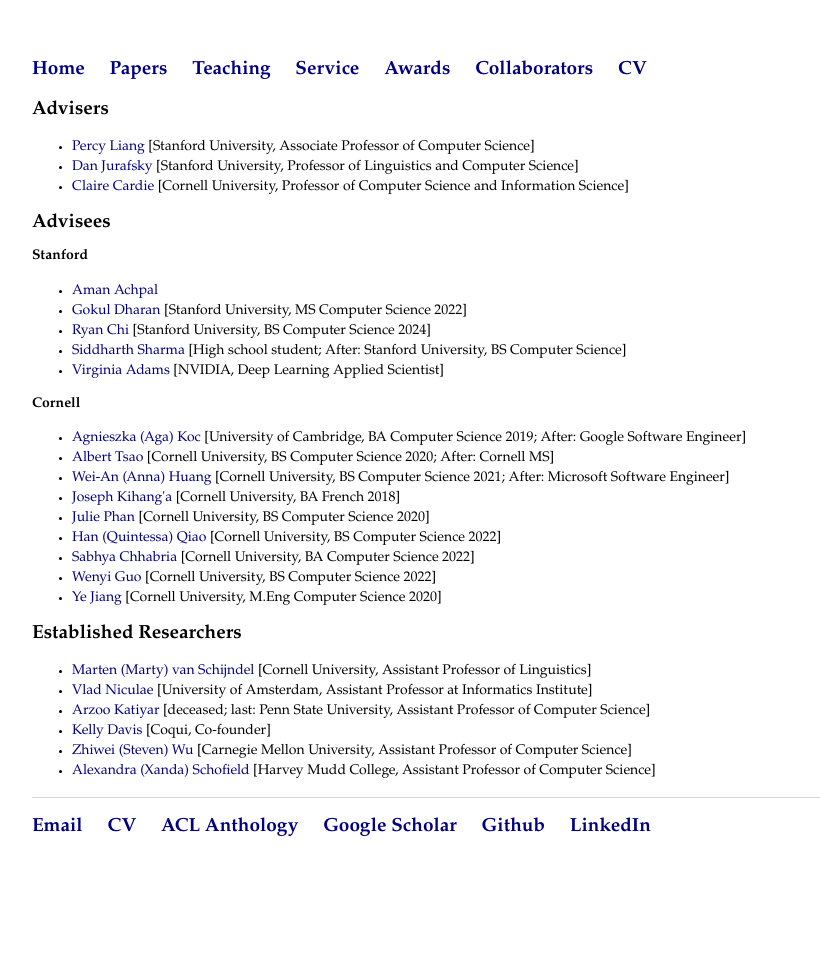
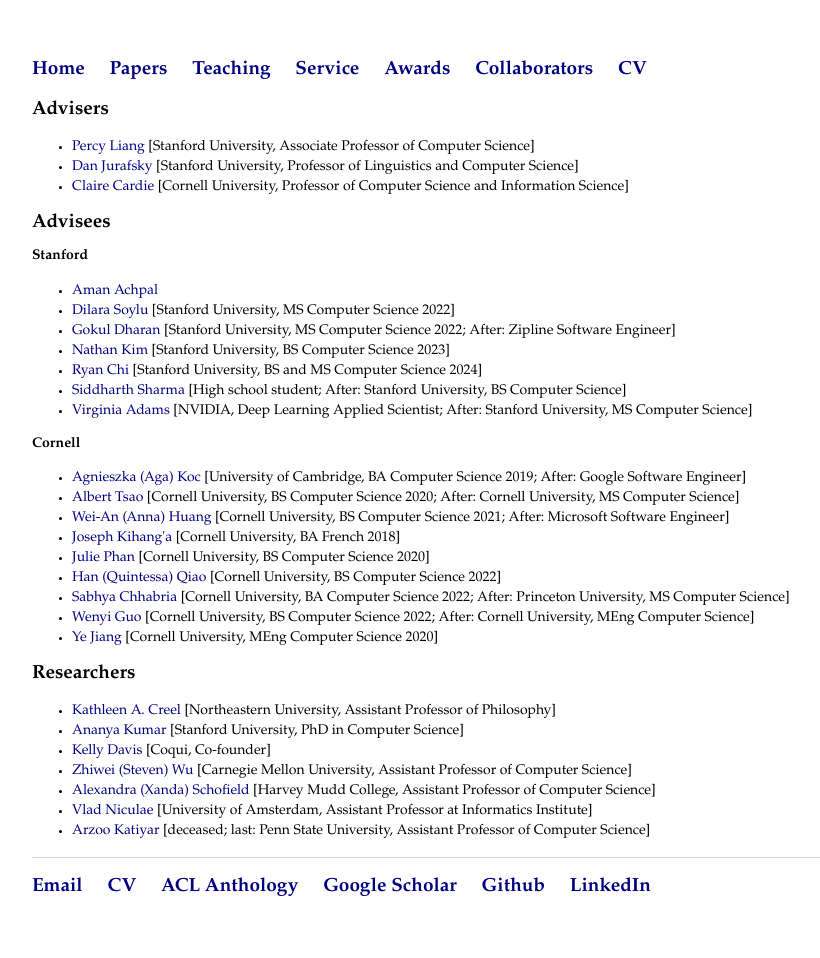
Before and after one commit to rishibommasani/rishibommasani.github.io, a Jekyll site: the page built from collaborators/index.html, in a window 1280 px wide. Shown: the whole page, without its empty margins (160-980 px from the left). Built offline with Jekyll 4.4.1, drawn with Linux system fonts in a browser that asks for light colours; before the commit the page ends 900 px from its top, so only the background shows below that.

Commit message:
Update index.html

```diff
--- a/collaborators/index.html
+++ b/collaborators/index.html
@@ -13,31 +13,34 @@ title: Collaborators
 		<h3>Stanford</h3>
 		<ul>
 			<li>  <a href="https://www.linkedin.com/in/amanachpal/">Aman Achpal </a> </li>
-			<li>  <a href="https://www.linkedin.com/in/gokul-dharan-257bb784/">Gokul Dharan </a> [Stanford University, MS Computer Science 2022] </li>
-			<li>  <a href="http://ryanachi.com/">Ryan Chi </a> [Stanford University, BS Computer Science 2024] </li>
+			<li>  <a href="https://scholar.google.com/citations?user=e9NOrPcAAAAJ&hl=en">Dilara Soylu </a> [Stanford University, MS Computer Science 2022] </li>
+			<li>  <a href="https://www.linkedin.com/in/gokul-dharan-257bb784/">Gokul Dharan </a> [Stanford University, MS Computer Science 2022; After: Zipline Software Engineer] </li>
+			<li>  <a href="https://www.linkedin.com/in/nathangk/">Nathan Kim </a> [Stanford University, BS Computer Science 2023] </li>
+			<li>  <a href="http://ryanachi.com/">Ryan Chi </a> [Stanford University, BS and MS Computer Science 2024] </li>
 			<li>  <a href="http://siddharth-sharma.com/">Siddharth Sharma </a> [High school student; After: Stanford University, BS Computer Science] </li>
-			<li>  <a href="https://www.linkedin.com/in/virginia-adams-a3b99abb/">Virginia Adams </a> [NVIDIA, Deep Learning Applied Scientist] </li>
+			<li>  <a href="https://www.linkedin.com/in/virginia-adams-a3b99abb/">Virginia Adams </a> [NVIDIA, Deep Learning Applied Scientist; After: Stanford University, MS Computer Science] </li>
 		</ul>
 
 		<h3>Cornell</h3>
 		<ul>
 			<li>  <a href="https://www.linkedin.com/in/kocagnes/?originalSubdomain=uk">Agnieszka (Aga) Koc </a> [University of Cambridge, BA Computer Science 2019; After: Google Software Engineer] </li>
-			<li>  <a href="https://www.linkedin.com/in/albert-tsao-928a36192/">Albert Tsao </a> [Cornell University, BS Computer Science 2020; After: Cornell MS] </li>
+			<li>  <a href="https://www.linkedin.com/in/albert-tsao-928a36192/">Albert Tsao </a> [Cornell University, BS Computer Science 2020; After: Cornell University, MS Computer Science] </li>
 			<li>  <a href="https://www.linkedin.com/in/wei-an-huang/">Wei-An (Anna) Huang </a> [Cornell University, BS Computer Science 2021; After: Microsoft Software Engineer] </li>
 			<li>  <a href="https://www.linkedin.com/in/kariuk%E1%B4%89/">Joseph Kihang'a </a> [Cornell University, BA French 2018] </li>
 			<li>  <a href="https://www.linkedin.com/in/thejxp/">Julie Phan </a> [Cornell University, BS Computer Science 2020] </li>
 			<li>  <a href="https://www.linkedin.com/in/quintessaqiao/">Han (Quintessa) Qiao </a> [Cornell University, BS Computer Science 2022] </li>
-			<li>  <a href="https://www.linkedin.com/in/sabhyachhabria/">Sabhya Chhabria </a> [Cornell University, BA Computer Science 2022] </li>
-			<li>  <a href="https://www.linkedin.com/in/wenyi-guo-9a094016a/">Wenyi Guo </a> [Cornell University, BS Computer Science 2022] </li>
-			<li>  <a href="https://www.linkedin.com/in/ye-jiang-970873a8/">Ye Jiang </a> [Cornell University, M.Eng Computer Science 2020] </li>
+			<li>  <a href="https://www.linkedin.com/in/sabhyachhabria/">Sabhya Chhabria </a> [Cornell University, BA Computer Science 2022; After: Princeton University, MS Computer Science] </li>
+			<li>  <a href="https://www.linkedin.com/in/wenyi-guo-9a094016a/">Wenyi Guo </a> [Cornell University, BS Computer Science 2022; After: Cornell University, MEng Computer Science] </li>
+			<li>  <a href="https://www.linkedin.com/in/ye-jiang-970873a8/">Ye Jiang </a> [Cornell University, MEng Computer Science 2020] </li>
 		</ul>
 
-	<h2>Established Researchers</h2>
+	<h2>Researchers</h2>
 	<ul>
-		<li> <a href="https://vansky.github.io/">Marten (Marty) van Schijndel </a> [Cornell University, Assistant Professor of Linguistics] </li>
-		<li> <a href="https://vene.ro/">Vlad Niculae </a> [University of Amsterdam, Assistant Professor at Informatics Institute] </li>
-		<li> <a href="https://sites.google.com/site/arzook99/home">Arzoo Katiyar </a> [deceased; last: Penn State University, Assistant Professor of Computer Science] </li>
+		<li> <a href="https://kathleenacreel.com/">Kathleen A. Creel </a> [Northeastern University, Assistant Professor of Philosophy] </li>
+		<li> <a href="https://ananyakumar.wordpress.com/publications/">Ananya Kumar </a> [Stanford University, PhD in Computer Science] </li>
 		<li> <a href="https://www.linkedin.com/in/kellydavis2/">Kelly Davis </a> [Coqui, Co-founder] </li>
 		<li> <a href="https://zstevenwu.com/">Zhiwei (Steven) Wu </a> [Carnegie Mellon University, Assistant Professor of Computer Science] </li>
 		<li> <a href="https://www.cs.hmc.edu/~xanda/#/">Alexandra (Xanda) Schofield </a> [Harvey Mudd College, Assistant Professor of Computer Science]</li>
+		<li> <a href="https://vene.ro/">Vlad Niculae </a> [University of Amsterdam, Assistant Professor at Informatics Institute] </li>
+		<li> <a href="https://sites.google.com/site/arzook99/home">Arzoo Katiyar </a> [deceased; last: Penn State University, Assistant Professor of Computer Science] </li>
 	</ul>
```
